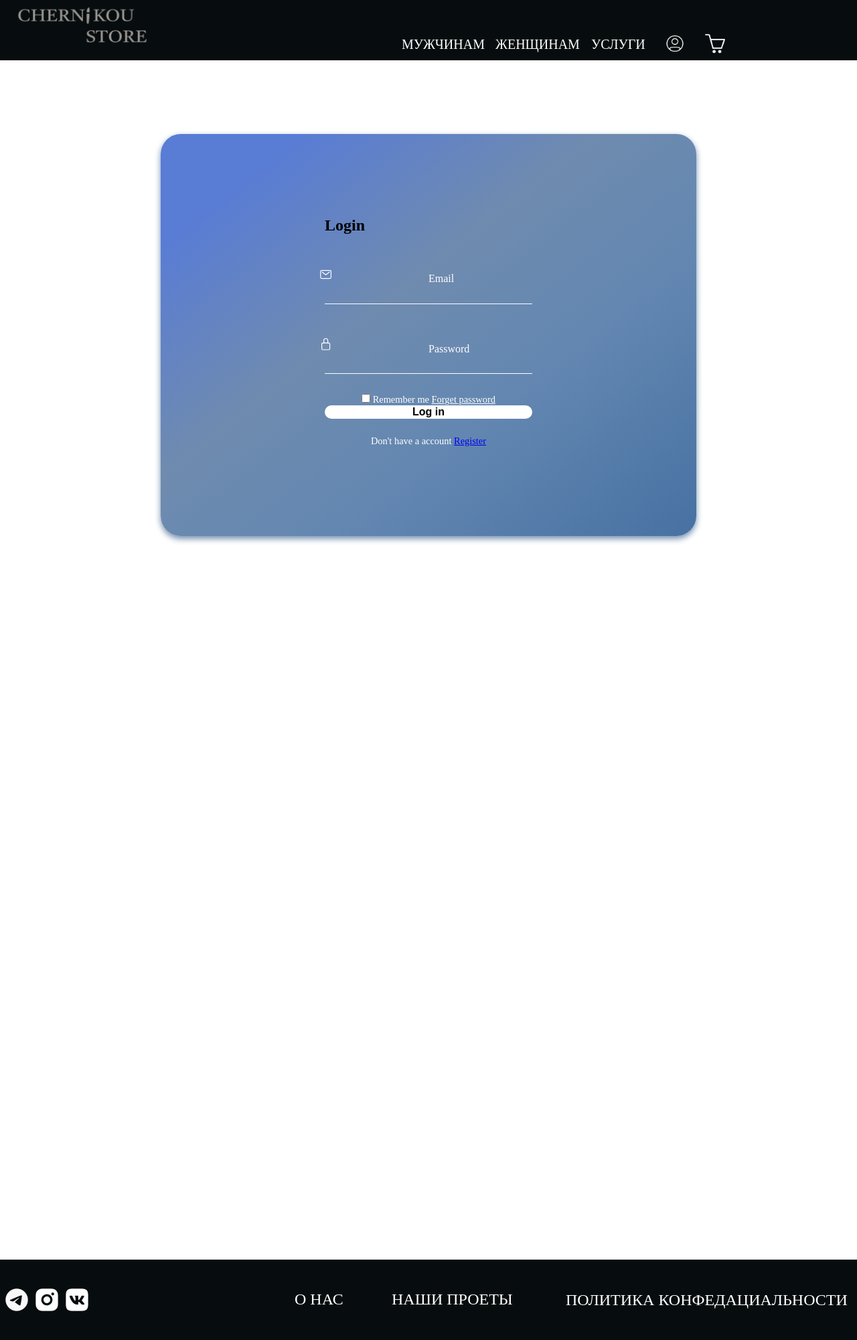
After one commit to k1s1k/diplom, a Python web app: template main/templates/registration_page.html in a window 1280 px wide. The commit adds this page. Shown: the whole page at 67% size. Run offline with Jinja, Linux system fonts and the light colour scheme; the template is opened without the code that fills it, so the values that code supplies are empty.

Commit message:
my first commit

```diff
--- a/main/static/css/main.css
+++ b/main/static/css/main.css
@@ -230,3 +230,140 @@ footer{
 	background: #070D0F;
 	bottom: -1200px;
 }
+
+section{
+	display: flex;
+	justify-content: center;
+	align-items: center;
+	min-height: 100vh;
+	width: 100%;
+}
+
+.form-box{
+	position: absolute;
+	justify-content: center;
+	display: flex;
+	align-items: center;
+	width: 800px;
+	height: 600px;
+	left: calc(50% - 800px/2);
+	top: 25vh;
+	background: linear-gradient(141.98deg, #597CD5 13.01%, #6F8BAF 41.79%, #6387B1 65.02%, #4872A3 98.84%, #FFFFFF 98.85%);
+	background-blend-mode: difference;
+	box-shadow: 0px 4px 10px #708CAD;
+	border-radius: 30px;
+}
+
+.inputbox{
+	position: relative;
+	margin: 30px 0;
+	width: 310px;
+	border-bottom: 1px solid #FFFFFF;
+}
+.inputbox label{
+	position: absolute;
+	top: 50%;
+	left: 50%;
+	transform: translateY(-50%);
+	color: #FFFFFF;
+	font-size: 1em;
+	pointer-events: none;
+	transition: .5s;
+}
+input:focus ~ label,
+input:focus ~ :valid{
+top: -5px;
+}
+
+.inputbox input{
+	width: 100%;
+	height: 50px;
+	background: transparent;
+	border: none;
+	outline: none;
+	font-size: 1em;
+	padding: 0 35px 0 5px;
+	color: #FFFFFF;
+}
+.inputbox ion-icon{
+	position: inherit;
+	right: 8px;
+	color: #FFFFFF;
+	font-size: 1.2em;
+	top: 20px;
+}
+
+.forget{
+	margin: -15 px 0 15px;
+	font-size: .9em;
+	color: #FFFFFF;
+	display: flex;
+	justify-content: center;
+}
+
+.forget lable input{
+	margin-right: 3px;
+}
+
+.forget label a{
+	color: #FFFFFF;
+	text-decoration: underline;
+}
+button{
+	width: 100%;
+	height: 20px;
+	background: #FFFFFF;
+	border-radius: 35px;
+	border: none;
+	outline: none;
+	cursor: pointer;
+	font-size: 1em;
+	font-weight: 600;
+}
+
+.register{
+	display: flex;
+	justify-content: center;
+	font-size: .9em;
+	color: #FFFFFF;
+	margin:  25px 0 10px;
+}
+
+register p a{
+	text-decoration:  none;
+	color: #FFFFFF;
+	font-weight: 600;
+}
+
+.register p a:hover{
+	text-decoration: underline;
+}
+
+
+.text_1_reg_form{
+	position: absolute;
+	width: 407px;
+	height: 101px;
+	left: calc(50% - 407px/2 - 45.5px);
+	top: calc(50% - 101px/2 + 0.5px);
+	font-family: 'Bellota Text';
+	font-style: normal;
+	font-weight: 400;
+	font-size: 20px;
+	line-height: 25px;
+	color: #FFFFFF;
+}
+
+.text_2_reg_form{
+	position: absolute;
+	width: 436px;
+	height: 99px;
+	left: calc(50% - 436px/2 - 26px);
+	top: calc(50% - 99px/2 + 142.5px);
+	font-family: 'Bellota Text';
+	font-style: normal;
+	font-weight: 400;
+	font-size: 20px;
+	line-height: 25px;
+	color: #FFFFFF;
+}
--- /dev/null
+++ b/main/templates/registration_page.html
@@ -0,0 +1,65 @@
+<!DOCTYPE html>
+<html lang="en">
+<meta charset="UTF-8">
+
+<head>
+	<title>Spike'shops</title>
+	<link rel="stylesheet" type="text/css" href="../static/css/main.css">
+	<script type="module" src="https://unpkg.com/ionicons@5.5.2/dist/ionicons/ionicons.esm.js"></script>
+	<script nomodule src="https://unpkg.com/ionicons@5.5.2/dist/ionicons/ionicons.js"></script>
+<!--	<script src="../static/js"></script>-->
+</head>
+
+<body>
+	<div class="heder"> <img class="heder-photo"src="../static/img/logo.png"></div>
+	<div class="heder-text">
+		<a class="heder-text1">мужчинам</a>
+		<a class="heder-text2">женщинам</a>
+		<a class="heder-text3">услуги</a>
+		<a class="heder-profil"><img class="heder-photo1"src="../static/img/профиль.png"></a>
+		<a class="heder-basket"><img class="heder-photo2"src="../static/img/корзина.png"></a>
+	</div>
+	<section>
+		<div class="form-box">
+			<div class="form-velue">
+				<form action="">
+					<h2>Login</h2>
+					<div class="inputbox">
+						<ion-icon name="mail-outline"></ion-icon>
+						<input type="email" required>
+						<label for="">Email</label>
+					</div>
+					<div class="inputbox">
+						<ion-icon name="lock-closed-outline"></ion-icon>
+						<input type="password" required>
+						<label for="">Password</label>
+					</div>
+					<div class="forget" >
+						<label for=""><input type="checkbox"> Remember me <a href="#">Forget password</a> </label>
+					</div>
+					<button>Log in </button>
+					<div class="register">
+						<p>Don't have a account <a href="#">Register</a></p>
+					</div>
+				</form>
+			</div>
+<!--		<div class="text_1_reg_form">Я подтверждаю, что прочитал и принял условия и положения-->
+<!--			Интернет-магазина, включая его политику конфиденциальности. </div>-->
+<!--		<div class="text_2_reg_form">Присоединяйтесь к нашей команде и получайте первым-->
+<!--			уведомление о наших новых коллекциях и скидках </div>-->
+<!--		</div>-->
+	</section>
+</body>
+
+<footer>
+  <div class="footeer">
+      <a class="o_nas">О нас</a>
+      <a class="nsshi_proekti">Наши проеты</a>
+      <a class="polit">политика конфедациальности</a>
+      <a> <img class="photo-tg" src="../static/img/tg.png"> </a>
+      <a> <img class="photo-inst" src="../static/img/insta-2.png"> </a>
+      <a> <img class="photo-vk" src="../static/img/vk.png"> </a>
+  </div>
+</footer>
+
+</html>
```
Also changed, not shown: main/templates/registration page.html (deleted, +0 -32 lines).
